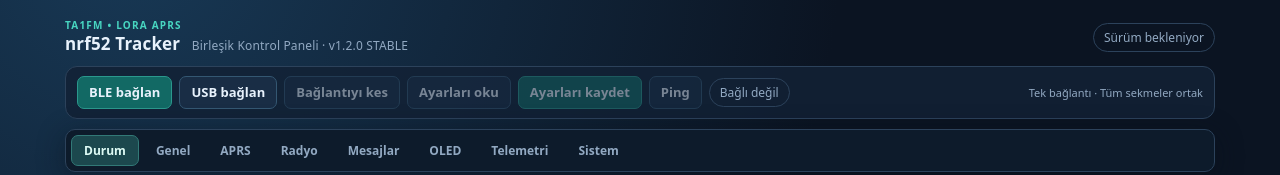
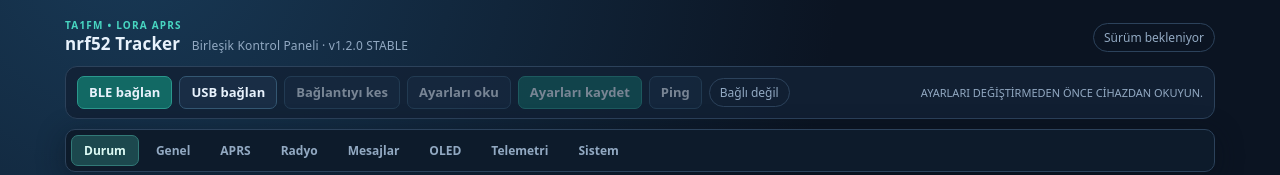
Before and after one commit to TA1FM/TA1FM-nrf52-Aprs-Tracker-Configurator, a plain HTML site: page TA1FM_Tracker_Control_Panel_v1.2.0_STABLE.html in a window 1280 px wide. Shown: the top 175 px of the page. Drawn offline with Linux system fonts and the light colour scheme.

Commit message:
Update TA1FM_Tracker_Control_Panel_v1.2.0_STABLE.html

```diff
--- a/TA1FM_Tracker_Control_Panel_v1.2.0_STABLE.html
+++ b/TA1FM_Tracker_Control_Panel_v1.2.0_STABLE.html
@@ -649,7 +649,7 @@ U('uDfuUsb').onclick=()=>{if(which()!=='usb')return err(Error('USB bağlantısı
 U('uDfuBle').onclick=async()=>{if(which()!=='ble')return err(Error('BLE bağlantısı gerekli'));if(!confirm('BLE DFU moduna geçilecek. Kaydetme izni açık olmalı. Devam?'))return;try{await send('dfu arm');setText('dfuState','DFU ARMED yanıtını kontrol edin.');if(!confirm('15 saniye içinde DFU GO komutu gönderilsin mi?')){await send('dfu cancel');return}await send('dfu go')}catch(e){err(e)}};
 for(const b of document.querySelectorAll('nav.tabs button'))b.addEventListener('click',()=>{const id=b.dataset.pane;document.querySelectorAll('nav.tabs button').forEach(x=>{x.setAttribute('aria-selected',String(x===b));x.tabIndex=x===b?0:-1});document.querySelectorAll('.pane').forEach(p=>p.hidden=p.dataset.pane!==id);});
 for(const id of ['topRead','topSave','uMsgInbox','uMsgStatus','uMsgCancel','uMsgSend','quickRead','quickSave','notiRead','notiSave','bzTest','tlOn','tlOff','tlStateBtn','tlCancel','tlDefs','uDfuUsb','uDfuBle'])U(id).classList.add('connection-needed');
-U('topTabSummary').textContent='Tek bağlantı · Tüm sekmeler ortak';
+U('topTabSummary').textContent='AYARLARI DEĞİŞTİRMEDEN ÖNCE CİHAZDAN OKUYUN.';
 renderPreset();renderInbox();unifiedConnectionUpdate();
 // Existing 0.9.22 STABLE panel handlers remain the source for USB & BLE settings operations.
 // Polling only updates UI labels; it does not send messages or change tabs/connection.
```
